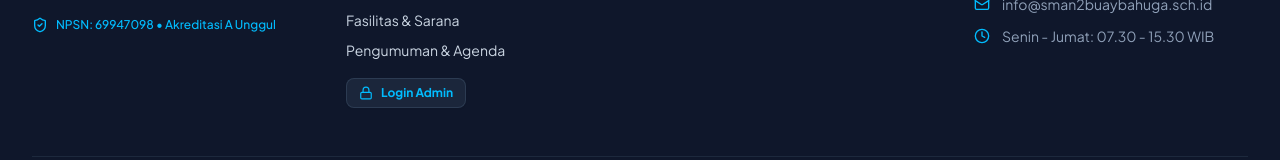
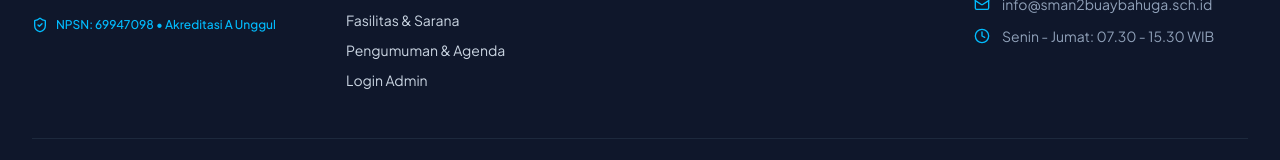
Before and after one commit to dharmamudita/smanegeri2buaybahuga, a Next.js app: page /ppdb in a window 1280 px wide. Shown: the part 1713-1873 px from the top of the page. Built offline with nearby package versions, Linux system fonts and the light colour scheme; no server answers; the database is empty.

Commit message:
style(footer): standardize Login Admin link styling to match other nav items

```diff
--- a/src/components/layout/Footer.tsx
+++ b/src/components/layout/Footer.tsx
@@ -77,13 +77,9 @@
                   Pengumuman & Agenda
                 </Link>
               </li>
-              <li className="pt-2">
-                <Link
-                  href="/admin/login"
-                  className="inline-flex items-center gap-2 px-3 py-1.5 rounded-lg bg-slate-800/90 border border-slate-700/80 text-sky-400 hover:text-white hover:bg-sky-600 hover:border-sky-500 text-xs font-bold transition-all shadow-xs"
-                >
-                  <Lock className="w-3.5 h-3.5" />
-                  <span>Login Admin</span>
+              <li>
+                <Link href="/admin/login" className="hover:text-sky-400 transition-colors">
+                  Login Admin
                 </Link>
               </li>
             </ul>
```
